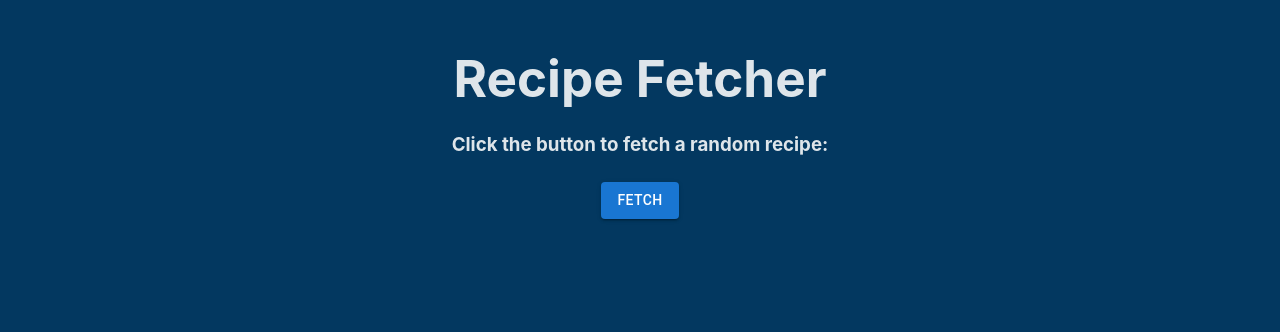
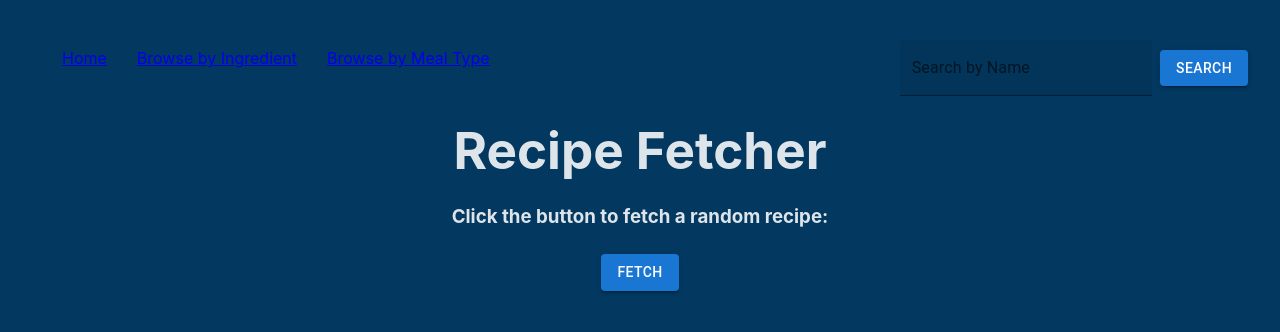
Before and after one commit to JaimeChurch/recipeFetcherReduced, a React (Vite) app: page / in a window 1280 px wide. Shown: the top 332 px of the page. Built offline with nearby package versions, Linux system fonts and the light colour scheme.

Commit message:
Added NavBar with search bar. Non-functional.

```diff
--- /dev/null
+++ b/components/FetchButton.jsx
@@ -0,0 +1,12 @@
+import React from 'react';
+import { Button } from '@mui/material';
+
+const FetchButton = ({ onFetch }) => {
+  return (
+    <Button variant="contained" color="primary" onClick={onFetch}>
+      Fetch
+    </Button>
+  );
+};
+
+export default FetchButton;
--- /dev/null
+++ b/components/NavBar.jsx
@@ -0,0 +1,19 @@
+import React from 'react';
+import BasicTextFields from './TextField';
+import SearchButton from './SearchButton';
+
+const NavBar = ({ onSearch }) => {
+    return (
+        <nav>
+            <a href="#">Home</a>
+            <a href="#">Browse by Ingredient</a>
+            <a href="#">Browse by Meal Type</a>
+            <div style={{ display: 'flex', alignItems: 'center', marginLeft: 'auto' }}>
+                <BasicTextFields />
+                <SearchButton onSearch={onSearch} />
+            </div>
+        </nav>
+    );
+};
+
+export default NavBar;
--- /dev/null
+++ b/components/SearchButton.jsx
@@ -0,0 +1,12 @@
+import React from 'react';
+import Button from '@mui/material/Button';
+
+const SearchButton = ({ onSearch }) => {
+    return (
+        <Button variant="contained" color="primary" onClick={onSearch}>
+            Search
+        </Button>
+    );
+};
+
+export default SearchButton;
--- a/components/basicButton.jsx
+++ /dev/null
@@ -1,12 +0,0 @@
-import React from 'react';
-import { Button } from '@mui/material';
-
-const BasicButtons = ({ onSearch }) => {
-  return (
-    <Button variant="contained" color="primary" onClick={onSearch}>
-      Fetch
-    </Button>
-  );
-};
-
-export default BasicButtons;
--- a/src/recipeCard.jsx
+++ b/components/recipeCard.jsx
@@ -1,7 +1,7 @@
 import React from 'react';
 import PropTypes from 'prop-types';
 import { Card, CardContent, Typography, CardMedia } from '@mui/material';
-import './App.css';
+import '../src/App.css';
 
 function RecipeCard({ meal }) {
   const mealDBUrl = `https://www.themealdb.com/meal/${meal.idMeal}`;
--- a/components/textField.jsx
+++ b/components/textField.jsx
@@ -2,7 +2,7 @@ import * as React from 'react';
 import Box from '@mui/material/Box';
 import TextField from '@mui/material/TextField';
 
-export default function BasicTextFields() {
+function BasicTextFields() {
   return (
     <Box
       component="form"
@@ -12,9 +12,9 @@ export default function BasicTextFields() {
       noValidate
       autoComplete="off"
     >
-      <TextField id="outlined-basic" label="Outlined" variant="outlined" />
-      <TextField id="filled-basic" label="Filled" variant="filled" />
-      <TextField id="standard-basic" label="Standard" variant="standard" />
+      <TextField id="filled-basic" label="Search by Name" variant="filled" />
     </Box>
   );
 }
+
+export default BasicTextFields;
--- a/src/App.jsx
+++ b/src/App.jsx
@@ -1,12 +1,13 @@
 import React, { useState } from 'react';
-import BasicButtons from '../components/basicButton';
-import RecipeCard from './recipeCard';
+import FetchButton from '../components/FetchButton';
+import NavBar from '../components/NavBar';
+import RecipeCard from '../components/recipeCard';
 import './App.css';
 
 function App() {
   const [result, setResult] = useState(null);
 
-  const handleSearch = async () => {
+  const handleFetch = async () => {
     const url = 'https://www.themealdb.com/api/json/v1/1/random.php';
     try {
       const response = await fetch(url);
@@ -18,11 +19,16 @@ function App() {
     }
   };
 
+  const handleSearch = async () => {
+    const url = 'https://www.themealdb.com/api/json/v1/1/random.php';
+  };
+
   return (
     <div>
+      <NavBar onSearch={handleSearch} />
       <h1>Recipe Fetcher</h1>
       <h3>Click the button to fetch a random recipe:</h3>
-      <BasicButtons onSearch={handleSearch} />
+      <FetchButton onFetch={handleFetch} />
       {/* Checks if result is truthy. If it is meal is set to the first recipe in the array and passed to recipeCard. */}
       {result && <RecipeCard meal={result.meals[0]} />}
     </div>
--- a/src/index.css
+++ b/src/index.css
@@ -13,6 +13,16 @@ body {
   min-height: 100vh;
 }
 
+nav{
+  display: flex;
+  justify-content: left;
+}
+
+nav a{
+  margin-top: 10px;
+  padding-left: 30px;
+}
+
 h1 {
   font-size: 3.2em;
   line-height: .5;
```
